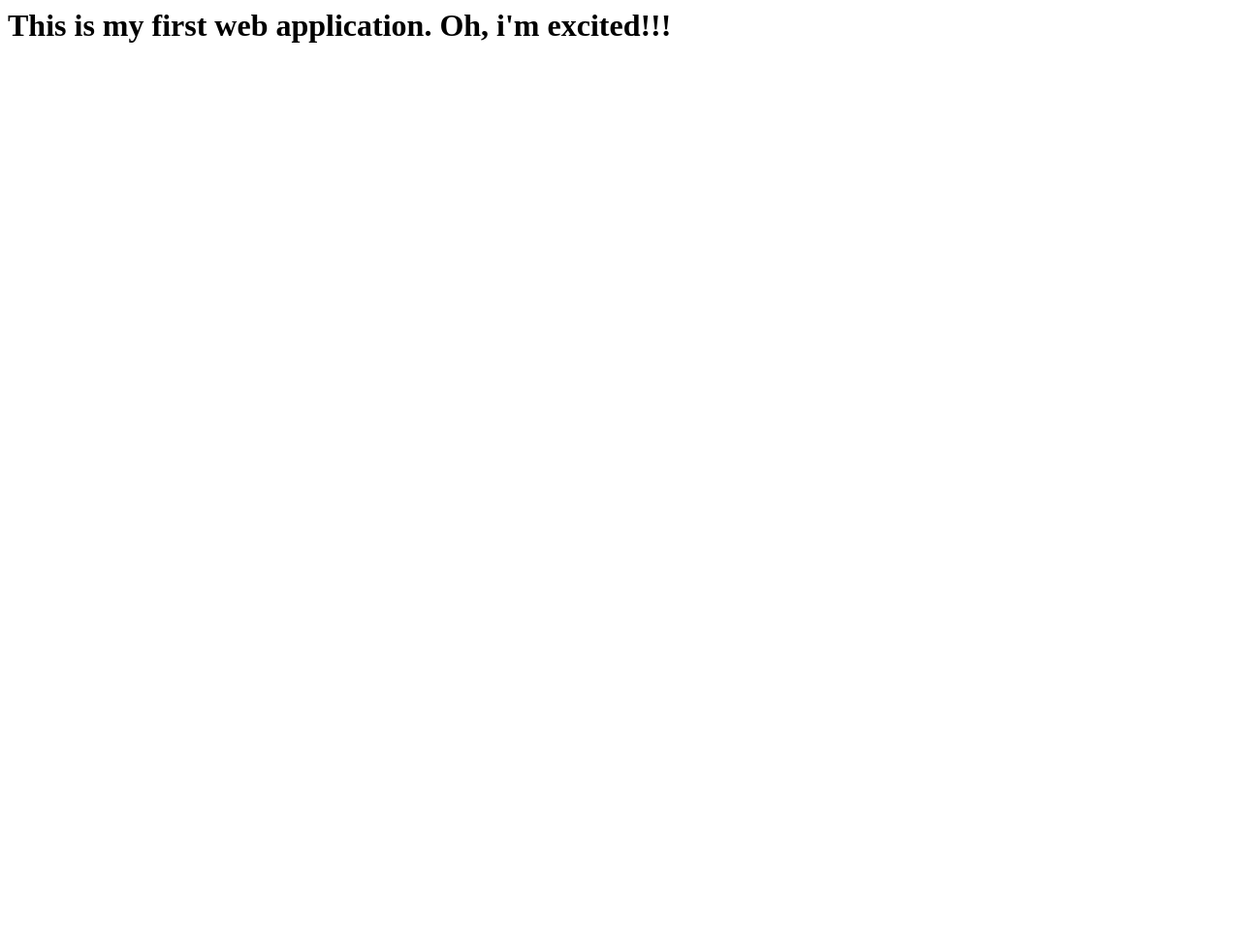
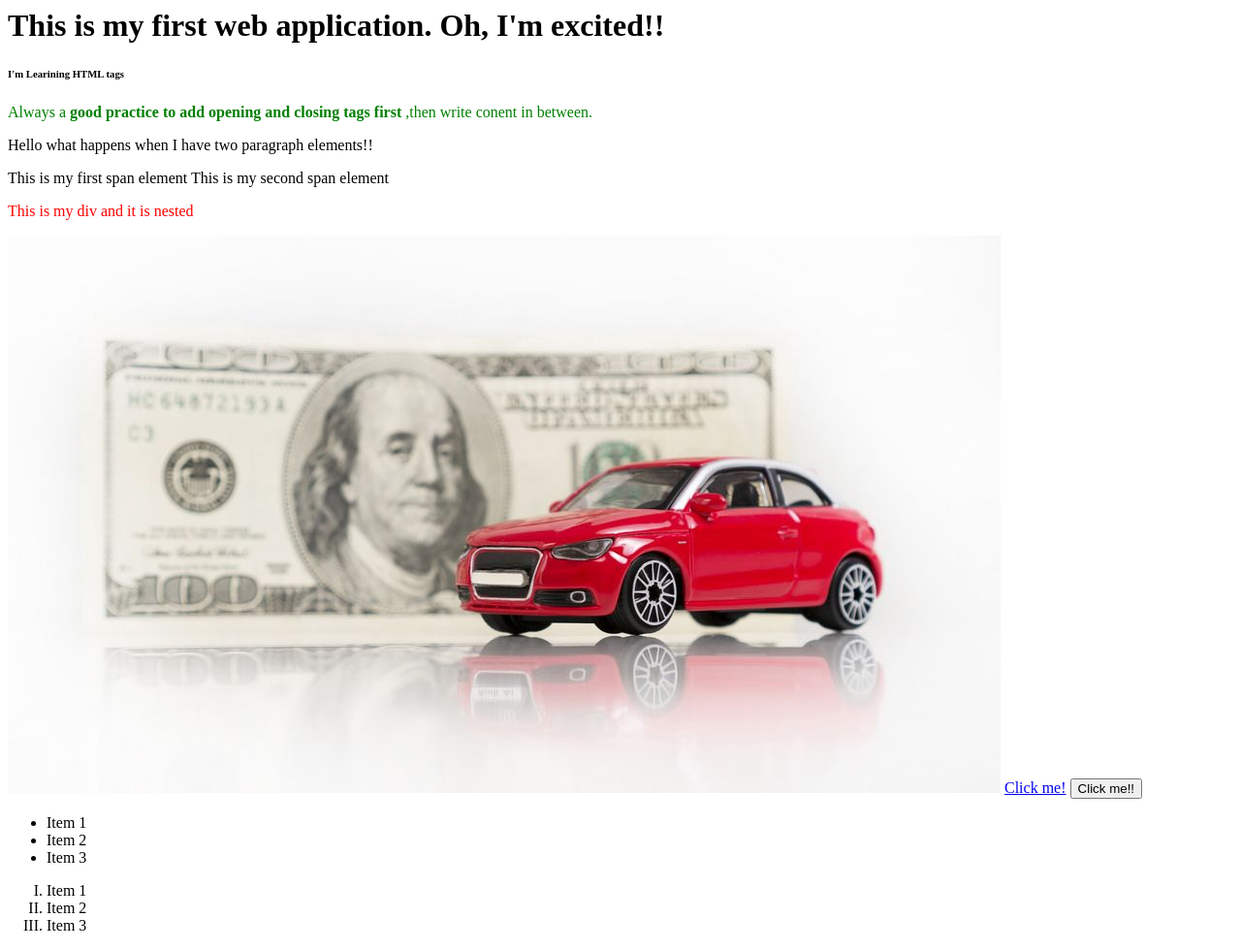
Before and after one commit to PunemHarish/my-first-web-project, a plain HTML site: page index.html in a window 1280 px wide. Shown: the whole page at 97% size. Before the commit the page ends 800 px from the top, so only its background shows below. Drawn offline with Linux system fonts and the light colour scheme.

Commit message:
Added logo,styling and more elements to index.html

```diff
--- a/index.html
+++ b/index.html
@@ -1,8 +1,39 @@
 <html>
 	<head>
-		<title>My first web Application</title>
+		<title>My First Web Application</title>
+		<style>
+			#paragraph_1 {
+				color: green;
+			}
+			#paragraph_2 {
+				text-documentation: underline;
+			}
+			button:hover{
+				color:red;
+		</style>
 	</head>
 	<body>
-		<h1>This is my first web application. Oh, i'm excited!!!</h1>
+		<h1 name="abcd"> This is my first web application. Oh, I'm excited!!</h1>
+		<h6><b>I'm Learining HTML tags</b></h6>
+		<p id="paragraph_1" class="paragraph-1">Always a <b>good practice to add opening and closing tags first </b>,then write conent in between.</p>
+		<p id="paragraph_2" class="paragraph-1">Hello what happens when I have two paragraph elements!! </p>
+		<span>This is my first span element</span>
+		<span>This is my second span element</span>
+		<div class="testing-box">
+			<p style="color: red" id="paragraph_3" class="paragraph-1">This is my <span>div</span> and it is nested </p>
+		</div>
+		<img src="car.jpg" alt="car logo"/>
+		<a href="https://www.carlogos.org/" target="blank">Click me!</a>
+		<button>Click me!! </button>
+		<ul>
+			<li>Item 1</li>
+			<li>Item 2</li>
+			<li>Item 3</li>
+		</ul>
+		<ol type="I">
+			<li>Item 1</li>
+			<li>Item 2</li>
+			<li>Item 3</li>
+		</ol>
 	</body>
 </html>
--- /dev/null
+++ b/my_first_stylesheets.css
@@ -0,0 +1,11 @@
+.paragraph-1 {
+	color:blue;
+}
+[name='abcd']{
+	color:pink;
+}
+button:hover{
+	color:red;
+.testing-box{
+	padding: 20px;
+}
```
Also changed, not shown: car.jpg (added).
